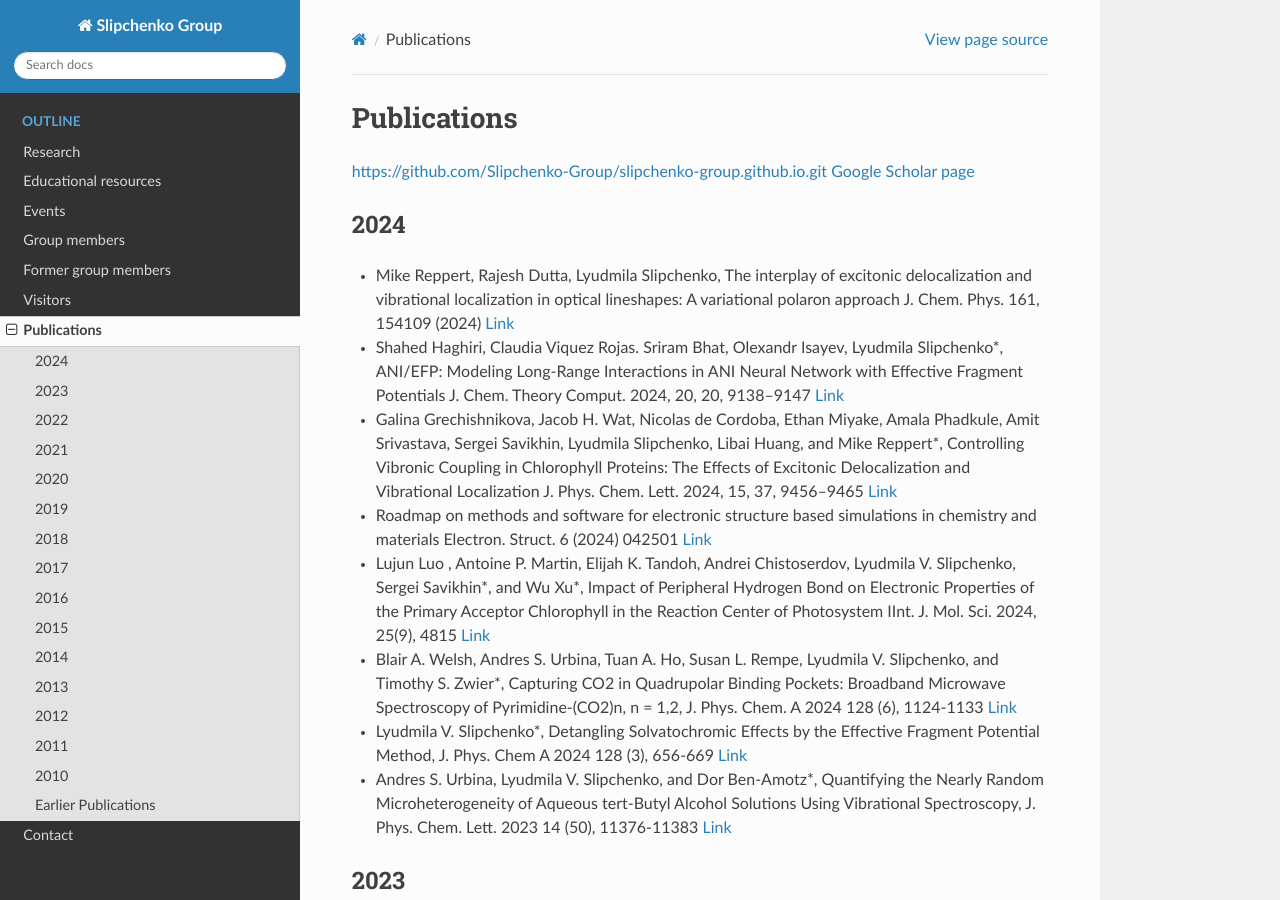
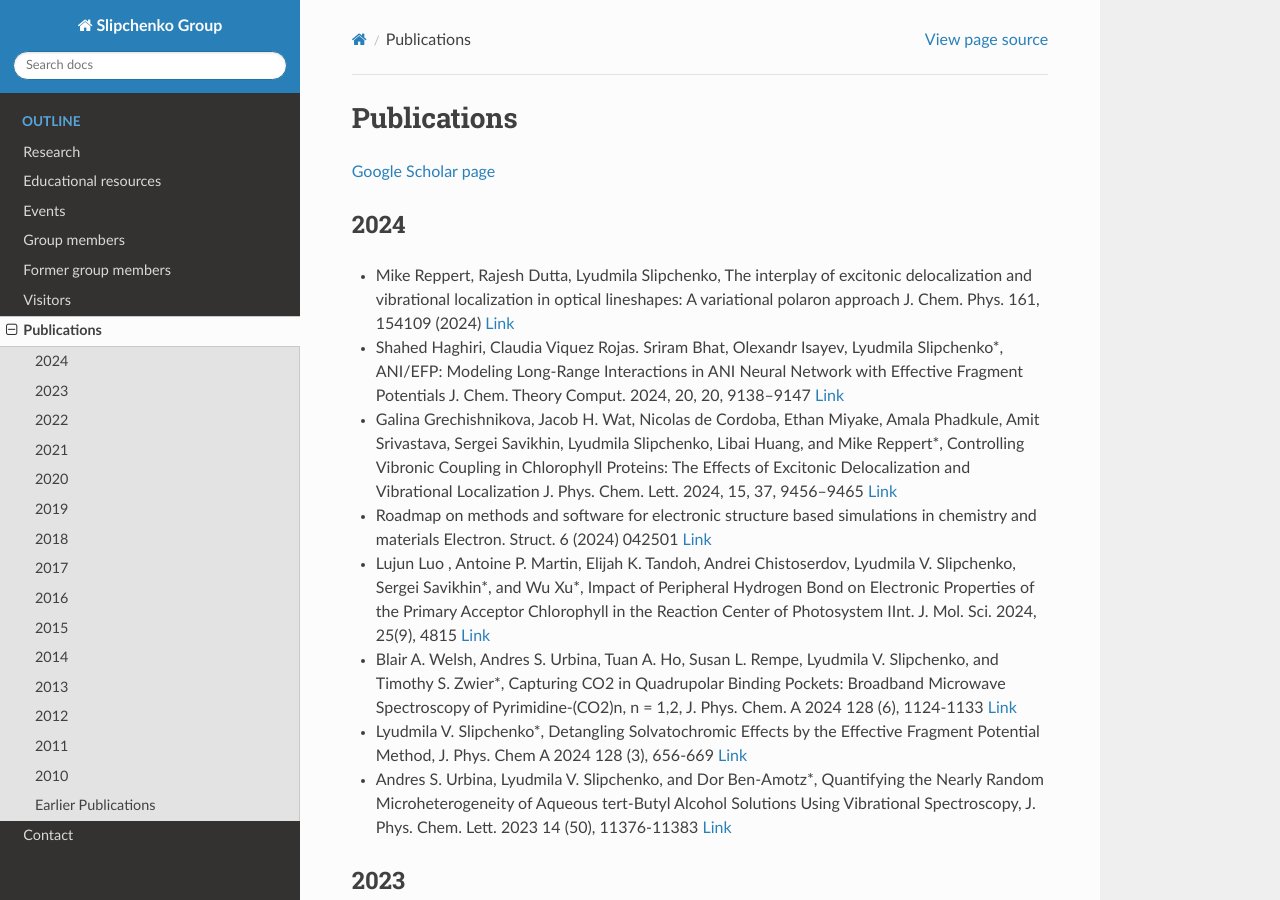
Before and after one commit to Slipchenko-Group/slipchenko-group.github.io, a Sphinx documentation site: the page built from source/Publications.rst, in a window 1280 px wide and 900 px high. Built offline with Sphinx 7.4.7 and the Read the Docs theme 3.1.0, drawn with Linux system fonts in a browser that asks for light colours; some of the changed lines change nothing that is shown.

Commit message:
Update on Publication

```diff
--- a/source/Publications.rst
+++ b/source/Publications.rst
@@ -1,7 +1,7 @@
 Publications
 ============
 
-https://github.com/Slipchenko-Group/slipchenko-group.github.io.git `Google Scholar page <https://scholar.google.com/citations?hl=en&user=8jzoIi8AAAAJ&view_op=list_works&sortby=pubdate>`_
+`Google Scholar page <https://scholar.google.com/citations?hl=en&user=8jzoIi8AAAAJ&view_op=list_works&sortby=pubdate>`_
 
 2024
 ----
```
